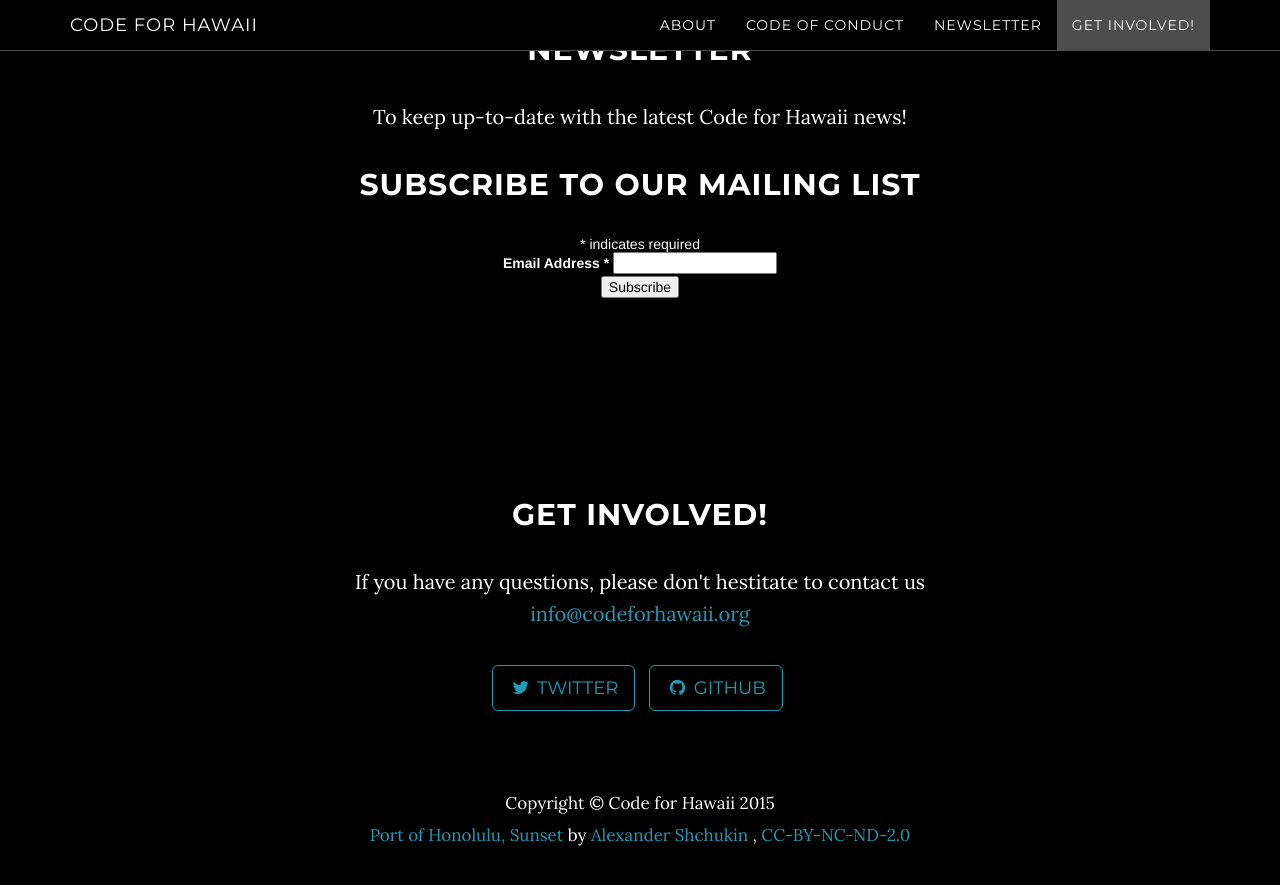
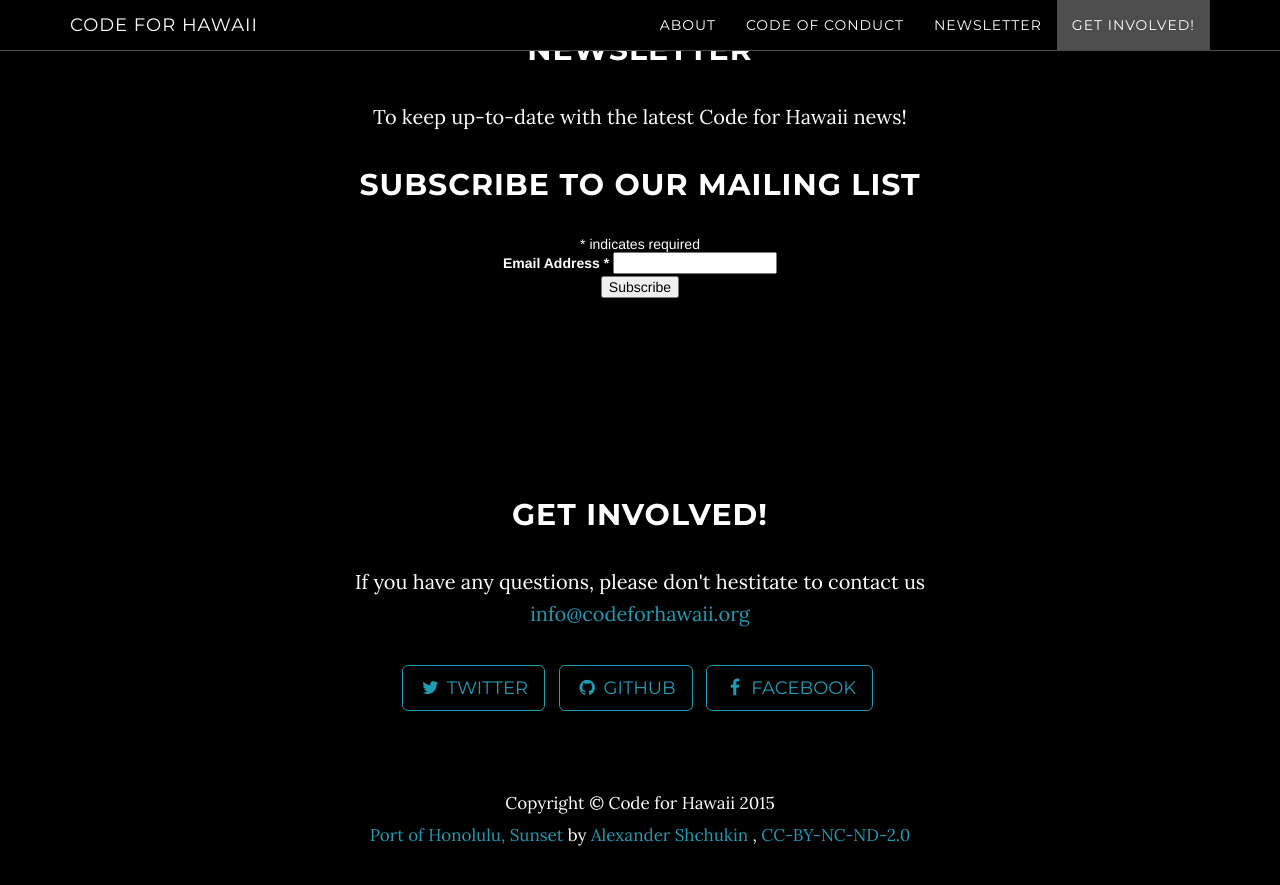
Before and after one commit to CodeWithAloha/codeforhawaii.github.io, a Jekyll site: the page built from index.html, in a window 1280 px wide and 900 px high, scrolled down 1700 px. Shown: the top 885 px of the window. Built offline with Jekyll 4.4.1, drawn with Linux system fonts in a browser that asks for light colours; comment, search, counter and statistics services are not loaded.

Commit message:
Added facebook to _config.yml.

```diff
--- a/_config.yml
+++ b/_config.yml
@@ -18,6 +18,8 @@ social:
     url: https://twitter.com/codeforhawaii
   - title: github
     url: https://github.com/codeforhawaii
+  - title: facebook
+    url: https://facebook.com/codeforhawaii
 
 # Build settings
 markdown: kramdown
```
